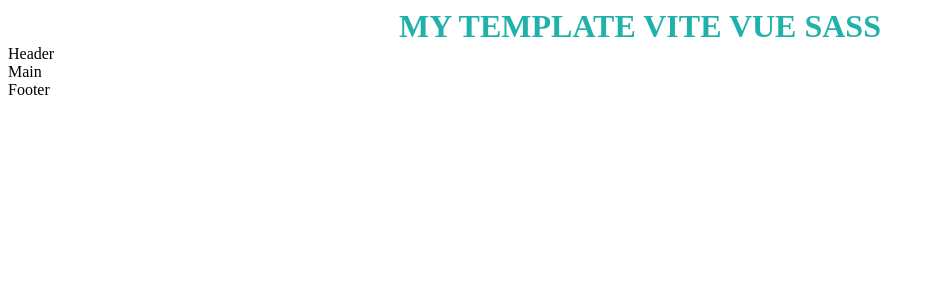
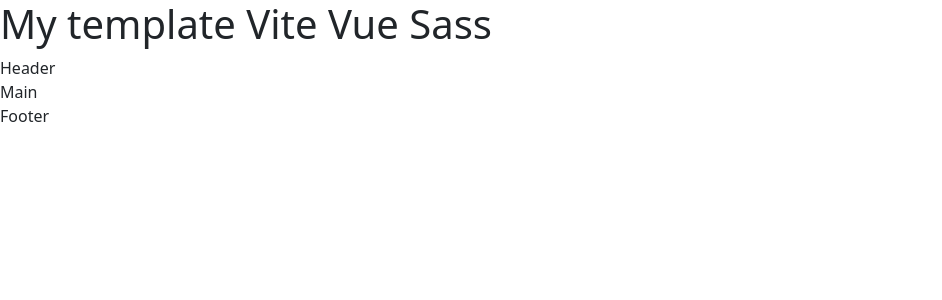
Before and after one commit to FrancescoFolgheraiter/vite-boolflix, a Vue app: page / in a window 1280 px wide. Shown: the top 300 px of the page, without its empty margins (0-942 px from the left). Built offline with nearby package versions, Linux system fonts and the light colour scheme.

Commit message:
Milestone 0 DONE,  project diagram add in public

```diff
--- a/package.json
+++ b/package.json
@@ -9,6 +9,8 @@
     "preview": "vite preview"
   },
   "dependencies": {
+    "@popperjs/core": "^2.11.8",
+    "bootstrap": "^5.3.2",
     "vue": "^3.3.11"
   },
   "devDependencies": {
--- a/src/App.vue
+++ b/src/App.vue
@@ -29,7 +29,7 @@ export default{
 	<AppFooter/>
 </template>
 
-<style lang="scss" scoped>
+<style lang="scss">
 @use"assets/scss/main.scss" as *;
-@import "assets/scss/partials/reset.scss";
+
 </style>
--- a/src/assets/scss/main.scss
+++ b/src/assets/scss/main.scss
@@ -1,9 +1,5 @@
 @use "partials/variables.scss" as *;
 @use "partials/mixins.scss" as *;
 
-h1{
-    text-align: center;
-    font-size: bold;
-    text-transform: uppercase;
-    color:lightseagreen;
-}
+//importazione bootstrap
+@import "bootstrap/scss/bootstrap";
--- a/src/assets/scss/partials/reset.scss
+++ /dev/null
@@ -1,6 +0,0 @@
-//reset
-*{
-    padding:0;
-    margin:0;
-    box-sizing: border-box;
-}
```
Also changed, not shown: public/Project.jpg (added), 1 other file (tests, documents, lock files or other folders).
